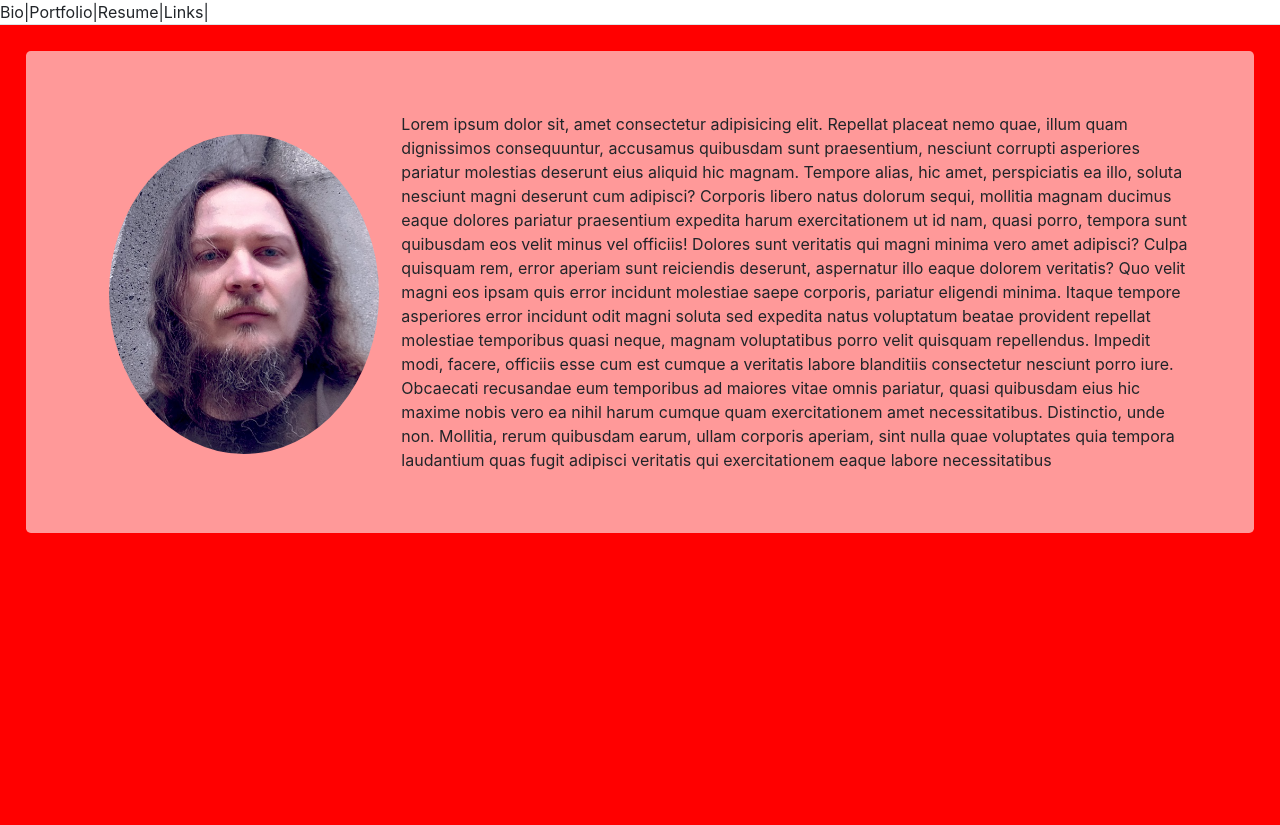
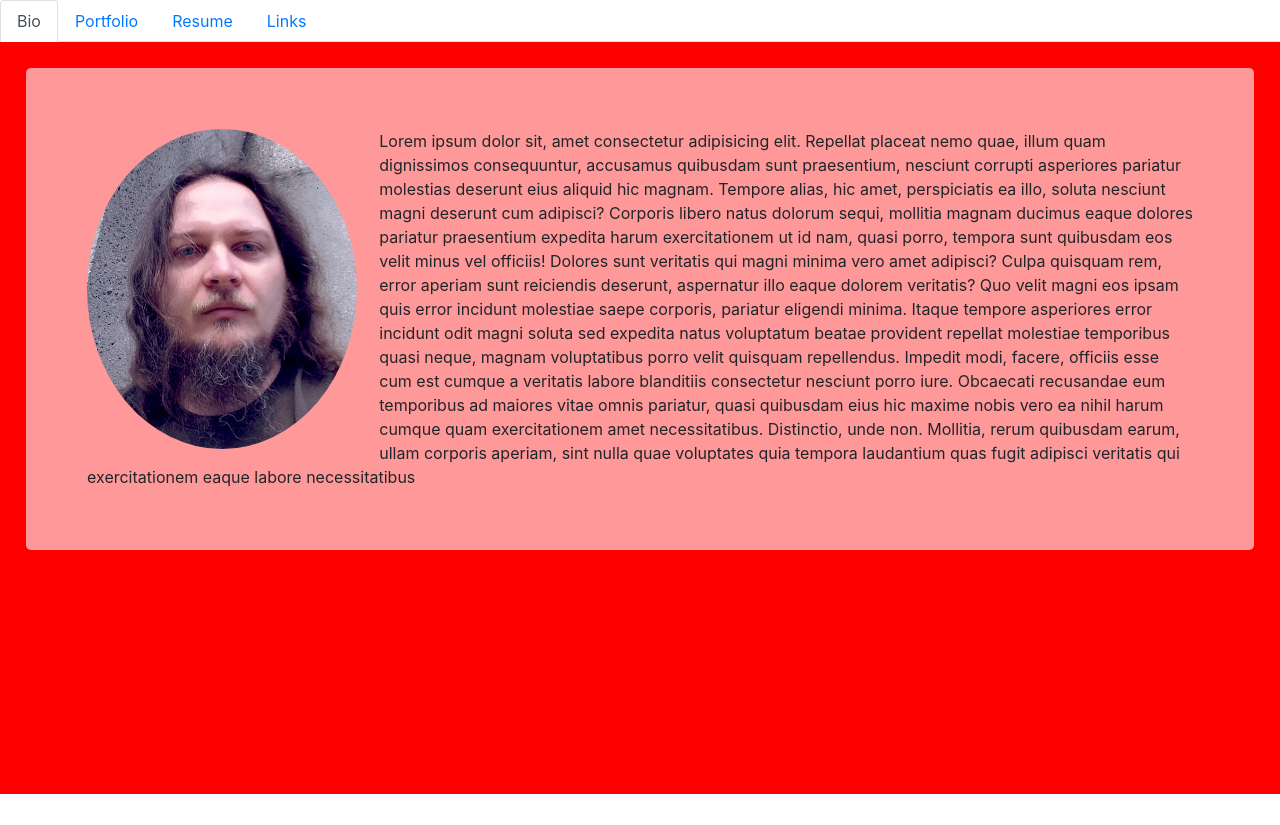
Before and after one commit to EricJobin/ericjobin, a React (Create React App) app: page / in a window 1280 px wide. After the commit the page ends 800 px from the top, so only its background shows below. Built offline with nearby package versions, Linux system fonts and the light colour scheme.

Commit message:
Got Tabs working, fixed margins on portrait so it doesn't drop under Jumbotron

```diff
--- a/src/Components/AboutMe.js
+++ b/src/Components/AboutMe.js
@@ -6,7 +6,7 @@ const styles = {
 	backdrop: {
 		backgroundColor: "red",
 		// backgroundAttachment: "scroll",
-		height: "100vh",
+		minHeight: "94vh",
 		padding: "2%",
 		// margin: "0",
 
@@ -14,13 +14,14 @@ const styles = {
 	portrait: {
 		height: "40vh",
 		float: "left",
-		margin: "2%",
+		margin: "0 2% 0 0",
 		// width: "100%",
 	},
 	jumbo: {
 		backgroundColor: "rgba(255,255,255,.6)",
 		padding: "5% 5%",
 		margin: "0",
+		minHeight: "54vh",
 		// position:"realative",
 
 	}
--- a/src/Pages/Home.js
+++ b/src/Pages/Home.js
@@ -1,10 +1,11 @@
 import React, { Component } from "react";
 import AboutMe from "../Components/AboutMe";
+import Nav from 'react-bootstrap/Nav';
 
 const styles = {
-	backdrop: {
+	navStyle: {
 		// background: "green",
-		// height: "100vh",
+		// height: "6vh",
 		// padding: "0",
 		// margin: "0",
 
@@ -30,15 +31,24 @@ class Home extends Component {
 
 	render(){
 
+
 		return(
 			// <div style = {styles.backdrop}>
 			<div>
-				<ul className="nav nav-tabs">
-					<li className="nav-item" onClick={() => this.tabclick('bio')}>Bio</li> |
-					<li className="nav-item" onClick={() => this.tabclick('port')}>Portfolio</li> |
-					<li className="nav-item" onClick={() => this.tabclick('cv')}>Resume</li> |
-					<li className="nav-item" onClick={() => this.tabclick('link')}>Links</li> |
-				</ul>
+				<Nav variant="tabs" defaultActiveKey="Bio" style = {styles.navStyle}>
+					<Nav.Item onClick={() => this.tabclick('bio')}>
+						<Nav.Link eventKey="Bio">Bio</Nav.Link>
+					</Nav.Item>
+					<Nav.Item onClick={() => this.tabclick('port')}>
+						<Nav.Link eventKey="Portfolio">Portfolio</Nav.Link>
+					</Nav.Item>
+					<Nav.Item onClick={() => this.tabclick('cv')}>
+						<Nav.Link eventKey="Resume">Resume</Nav.Link>
+					</Nav.Item>
+					<Nav.Item onClick={() => this.tabclick('link')}>
+						<Nav.Link eventKey="Links">Links</Nav.Link>
+					</Nav.Item>
+				</Nav>
 				<AboutMe display={this.state.showaboutme} />
 				{/* <Portfolio/> */}
 				{/* <Resume/> */}
```
